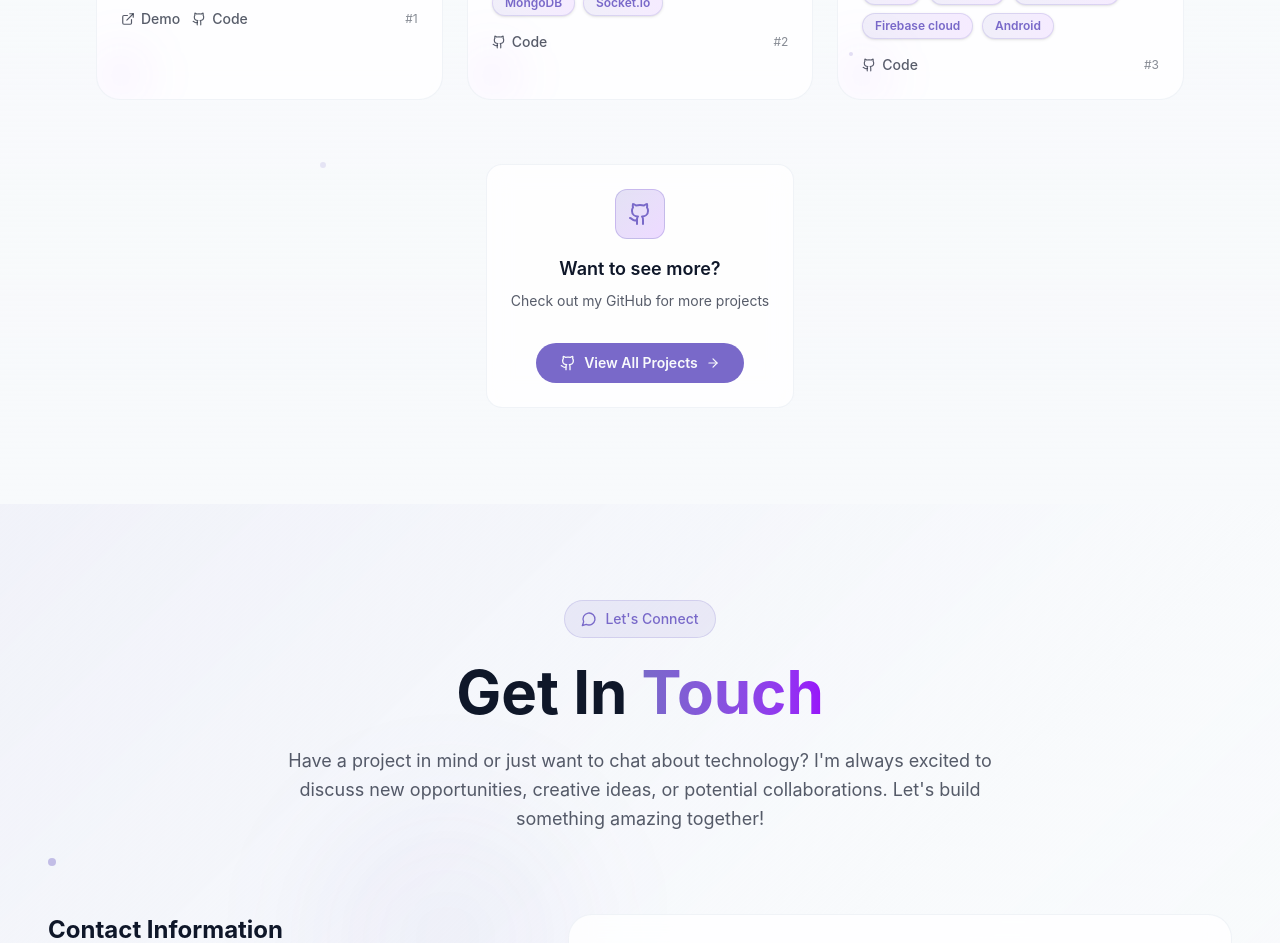
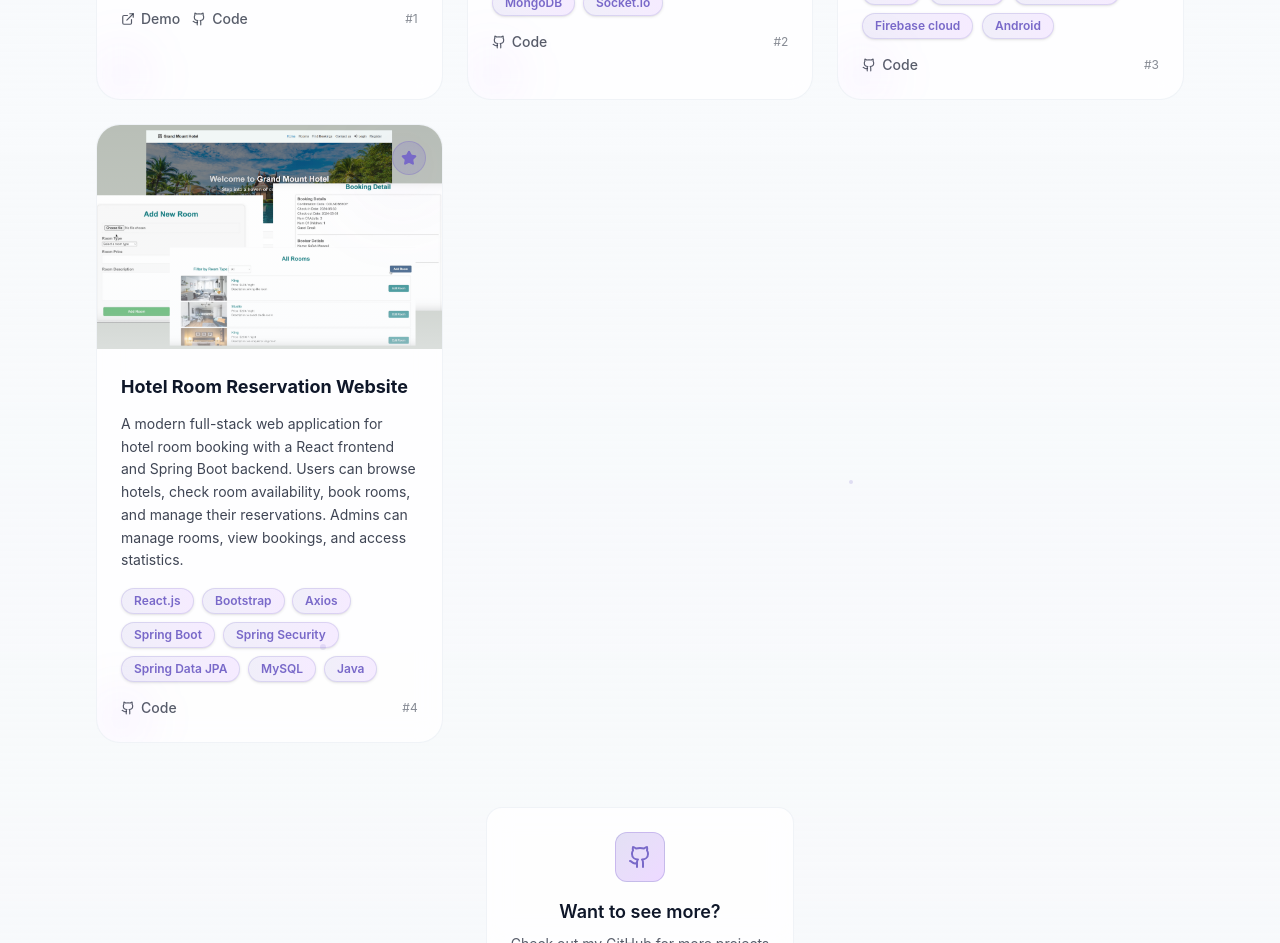
Before and after one commit to EshanAk-dev/My-Portfolio, a React (Vite) app: page / in a window 1280 px wide. Shown: the part 4780-5723 px from the top of the page. Built offline with nearby package versions, Linux system fonts and the light colour scheme.

Commit message:
Add new project to the list

```diff
--- a/src/components/ProjectsSection.jsx
+++ b/src/components/ProjectsSection.jsx
@@ -48,8 +48,27 @@ const projects = [
     github: "https://github.com/EshanAk-dev/NewsPulse",
     featured: true,
   },
+  {
+    id: 4,
+    title: "Hotel Room Reservation Website",
+    description:
+      "A modern full-stack web application for hotel room booking with a React frontend and Spring Boot backend. Users can browse hotels, check room availability, book rooms, and manage their reservations. Admins can manage rooms, view bookings, and access statistics.",
+    image: "/projects/project_4.png",
+    tags: [
+      "React.js",
+      "Bootstrap",
+      "Axios",
+      "Spring Boot",
+      "Spring Security",
+      "Spring Data JPA",
+      "MySQL",
+      "Java"
+    ],
+    demoUrl: "#",
+    github: "https://github.com/EshanAk-dev/Grand-Mount-Hotel",
+    featured: true,
+  },
 ];
-
 
 const ProjectsSection = () => {
   const [hoveredProject, setHoveredProject] = useState(null);
```
Also changed, not shown: public/projects/project_4.png (added).
